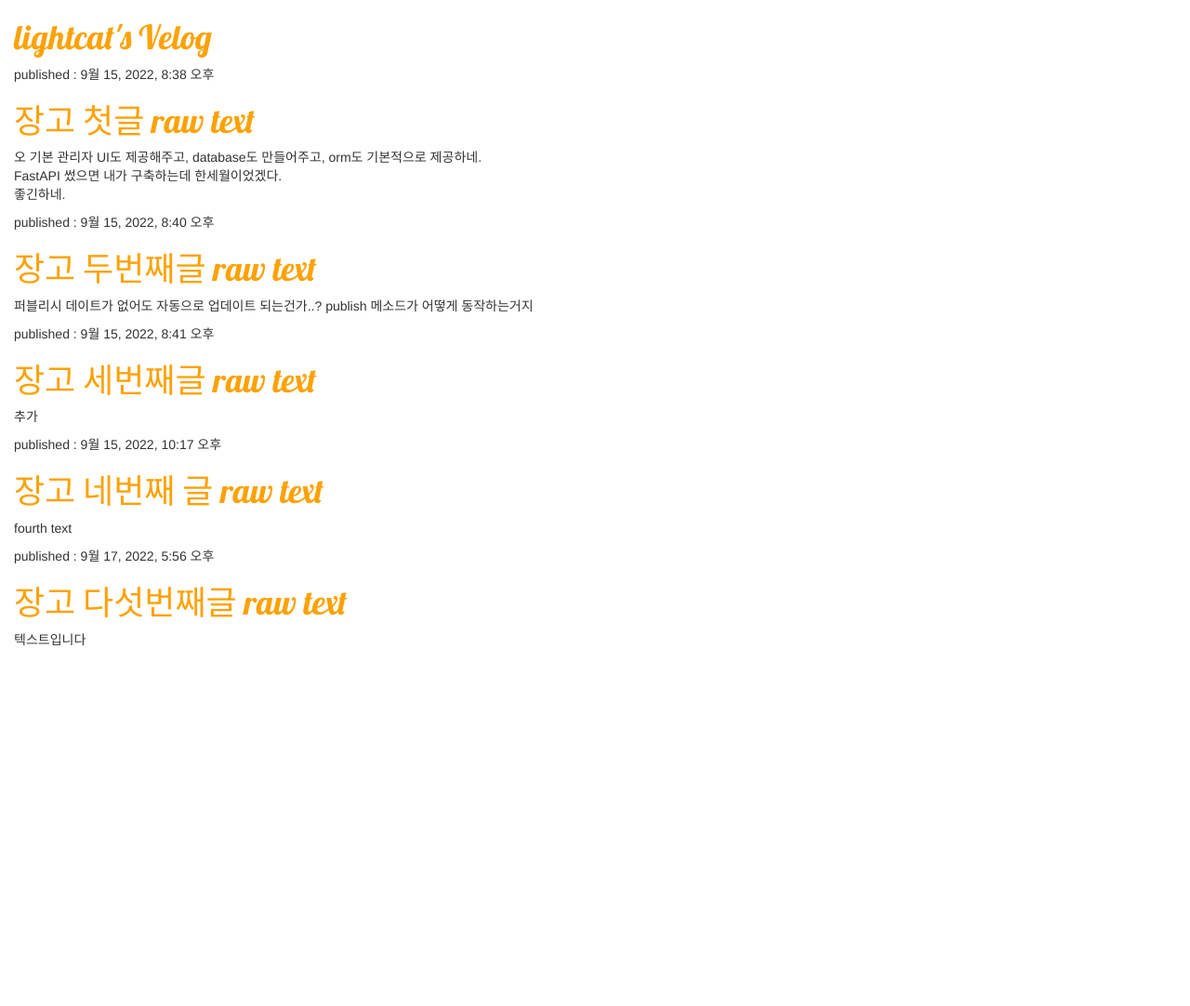
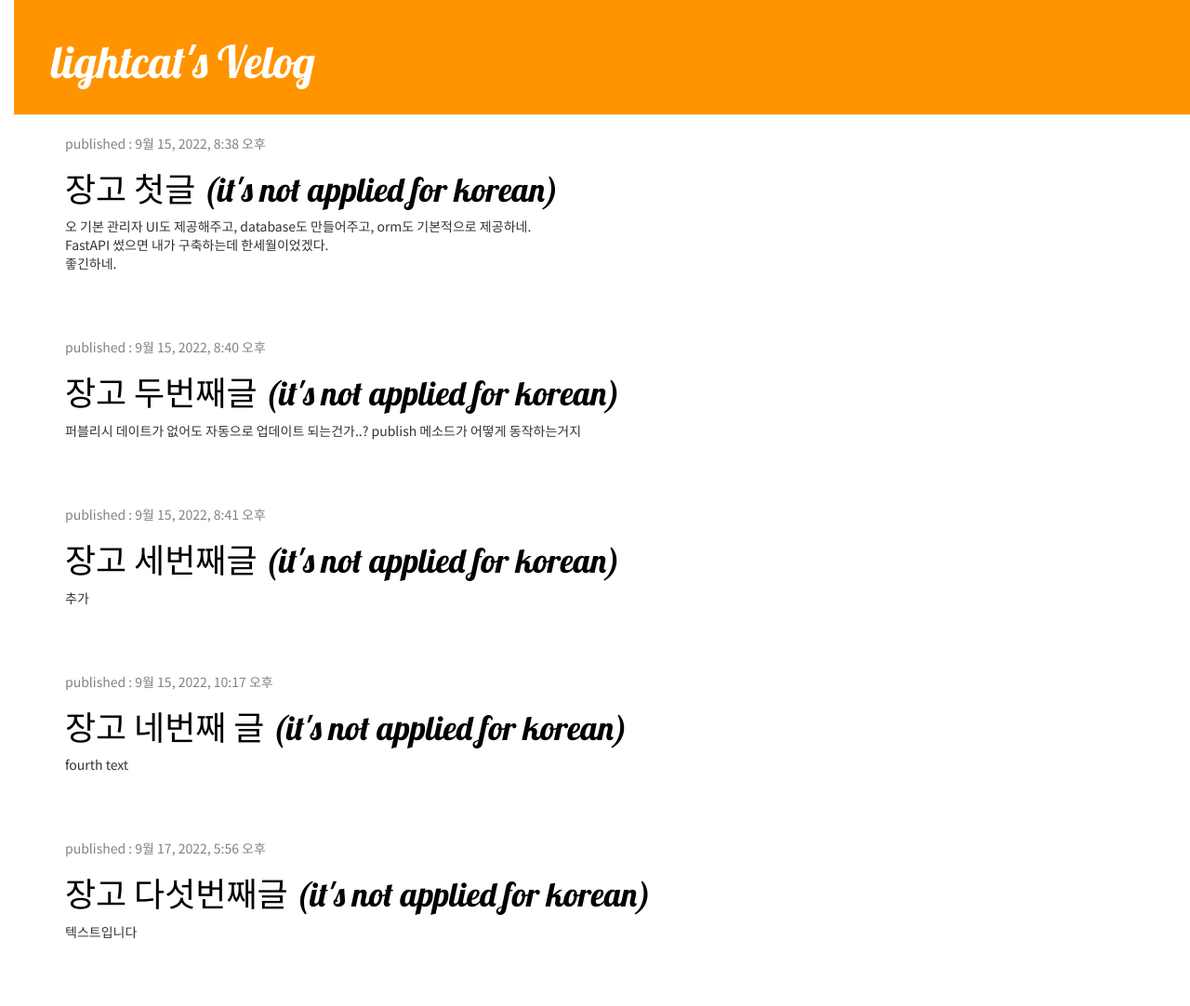
Before and after one commit to lightcat-art/stock-data-analyze, a Django app: page / in a window 1280 px wide. Shown: the whole page at 93% size. Before the commit the page ends 695 px from the top, so only its background shows below. Run offline with Django 3.2, Linux system fonts and the light colour scheme; data comes from the database, SQL or seed files in the repository; some libraries are stand-ins or nearby versions.

Commit message:
[블로그] 1. css 추가 2. div class속성추가

```diff
--- a/backend/blog/static/css/blog.css
+++ b/backend/blog/static/css/blog.css
@@ -1,6 +1,42 @@
-h1 a {
-    color: #FCA205;
-    font-family: 'Lobster';
+.page-header {
+    background-color: #ff9400;
+    margin-top: 0;
+    padding: 20px 20px 20px 40px;
+}
+
+.page-header h1, .page-header h1 a{
+    color: #ffffff;
+    font-size: 36pt;
+    text-decoration: none;
+}
+
+.page-header h1 a:visited, .page-header h1 a:hover {
+    color: #feeeee;
+    font-size: 36pt;
+}
+
+.content {
+    margin-left: 40px;
+}
+
+h1, h2, h3, h4{
+    font-family: 'Lobster', 'Noto Sans KR', sans-serif;
+}
+
+p{
+    font-family: 'Noto Sans KR', sans-serif;
+}
+
+.date {
+    color: #828282;
+}
+
+.post {
+    margin-bottom: 70px;
+}
+
+.post h1 a, .post h1 a:visited {
+    color: #000000;
 }
 
 body {
--- a/backend/blog/templates/blog/post_list.html
+++ b/backend/blog/templates/blog/post_list.html
@@ -9,17 +9,30 @@
     <link rel="stylesheet" href="{% static 'css/blog.css' %}">
     <!-- font -->
     <link href="//fonts.googleapis.com/css?family=Lobster&subset=latin,latin-ext" rel="stylesheet" type="text/css">
+    <link rel="preconnect" href="https://fonts.googleapis.com">
+    <link rel="preconnect" href="https://fonts.gstatic.com" crossorigin>
+    <link href="https://fonts.googleapis.com/css2?family=Noto+Sans+KR&display=swap" rel="stylesheet">
 </head>
 <body>
-        <div>
+<div class="page-header">
     <h1><a href="/">lightcat's Velog</a></h1>
 </div>
+<div class="content container">
+    <div class="row">
+        <div class="col-md-8">
             {% for post in posts %}
             <div class="post">
+                <div class="date">
                     <p>published : {{ post.published_date }}</p>
-                <h1><a href="">{{ post.title }} raw text</a></h1>
+                </div>
+
+                <h1><a href="">{{ post.title }} (it's not applied for korean)</a></h1>
                 <p>{{ post.text|linebreaksbr }}</p>
             </div>
             {% endfor %}
+        </div>
+    </div>
+
+</div>
 </body>
 </html>
```
Lines whose indentation alone changed are shown as unchanged.
